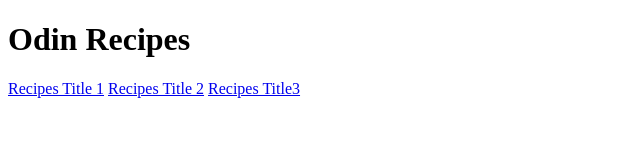
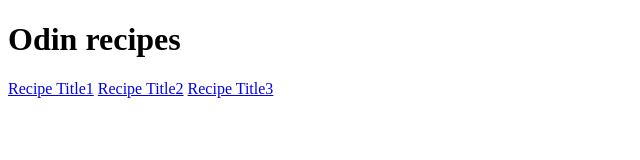
Before and after one commit to NoellaConfiance/odin-recipes, a plain HTML site: page index.html in a window 1280 px wide. Shown: the whole page, without its empty margins (0-640 px from the left). Drawn offline with Linux system fonts and the light colour scheme.

Commit message:
I modified file

```diff
--- a/index.html
+++ b/index.html
@@ -8,14 +8,12 @@
 
     <body>
 
-        <h1>Odin Recipes </h1>
+        <h1>Odin recipes </h1>
 
 
-
-
-        <a href="recipes/chicken.html">Recipes Title 1</a>
-        <a href="recipes/Beef.html">Recipes Title 2</a>
-        <a href="recipes/Vegetarian.html">Recipes Title3</a>
+        <a href="recipes/chicken.html">Recipe Title1</a>
+        <a href="recipes/Beef.html">Recipe Title2</a>
+        <a href="recipes/Vegetarian.html">Recipe Title3</a>
 
 
         </body>
```
